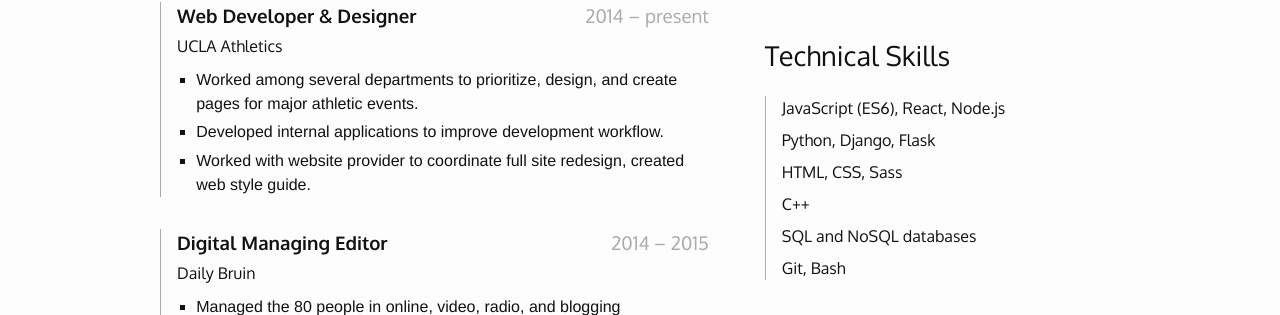
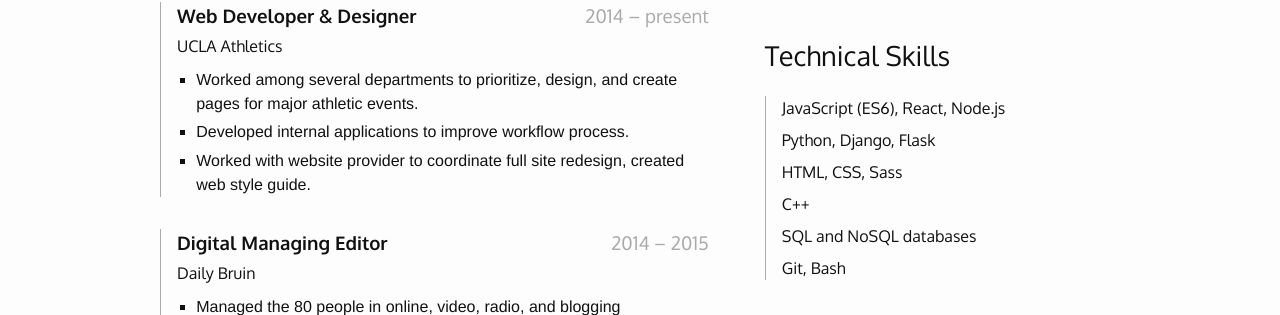
Before and after one commit to liddiard/liddiard.me, a Jekyll site: the page built from resume.md, in a window 1280 px wide. Shown: the part 662-977 px from the top of the page. Built offline with Jekyll 4.4.1, drawn with Linux system fonts in a browser that asks for light colours; some web fonts are replaced.

Commit message:
remove redundant words

```diff
--- a/resume.md
+++ b/resume.md
@@ -33,7 +33,7 @@ permalink: /resume/
             <h4 class="company">UCLA Athletics</h4>
             <ul>
                 <li>Worked among several departments to prioritize, design, and create pages for major athletic events.</li>
-                <li>Developed internal applications to improve development workflow.</li>
+                <li>Developed internal applications to improve workflow process.</li>
                 <li>Worked with website provider to coordinate full site redesign, created web style guide.</li>
             </ul>
         </div>
```
